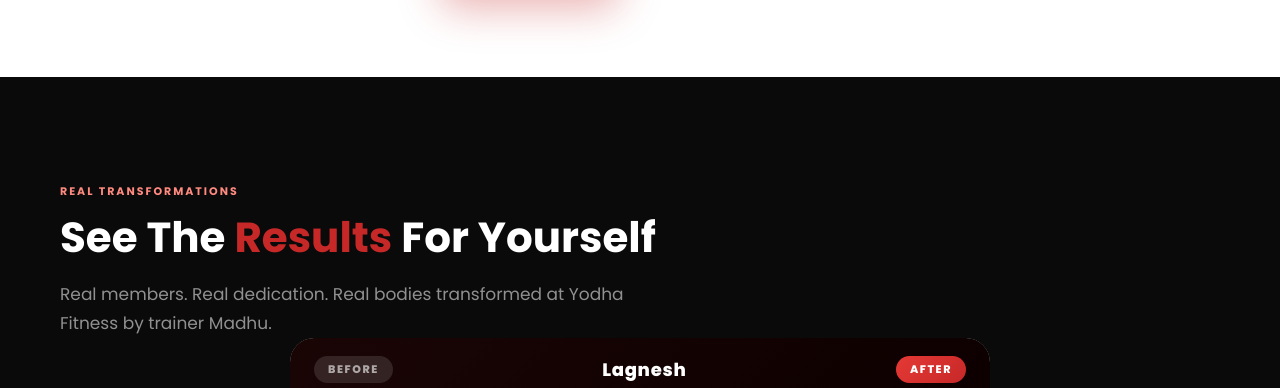
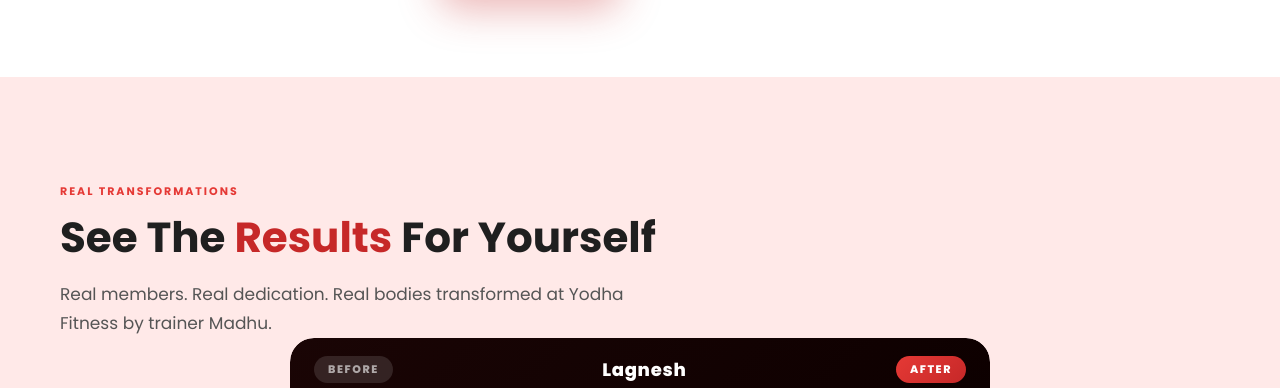
Before and after one commit to janagambharath/Client_gym, a plain HTML site: page index.html in a window 1280 px wide. Shown: the part 1837-2225 px from the top of the page. Drawn offline with Linux system fonts and the light colour scheme.

Commit message:
Update index.html

```diff
--- a/index.html
+++ b/index.html
@@ -155,11 +155,11 @@
 </section>
 
 <!-- TRANSFORMATIONS -->
-<section id="transformations" style="background:#0a0a0a;">
+<section id="transformations" style="background:var(--bg-soft);">
   <div class="section-inner">
-    <p class="section-label reveal" style="color:#FF8A80;">Real Transformations</p>
-    <h2 class="section-title reveal" style="color:#fff;">See The <span>Results</span> For Yourself</h2>
-    <p class="section-sub reveal" style="color:rgba(255,255,255,0.55);">Real members. Real dedication. Real bodies transformed at Yodha Fitness by trainer Madhu.</p>
+    <p class="section-label reveal">Real Transformations</p>
+    <h2 class="section-title reveal">See The <span>Results</span> For Yourself</h2>
+    <p class="section-sub reveal">Real members. Real dedication. Real bodies transformed at Yodha Fitness by trainer Madhu.</p>
 
     <div class="transform-slider reveal">
       <div class="transform-track" id="transformTrack">
```
